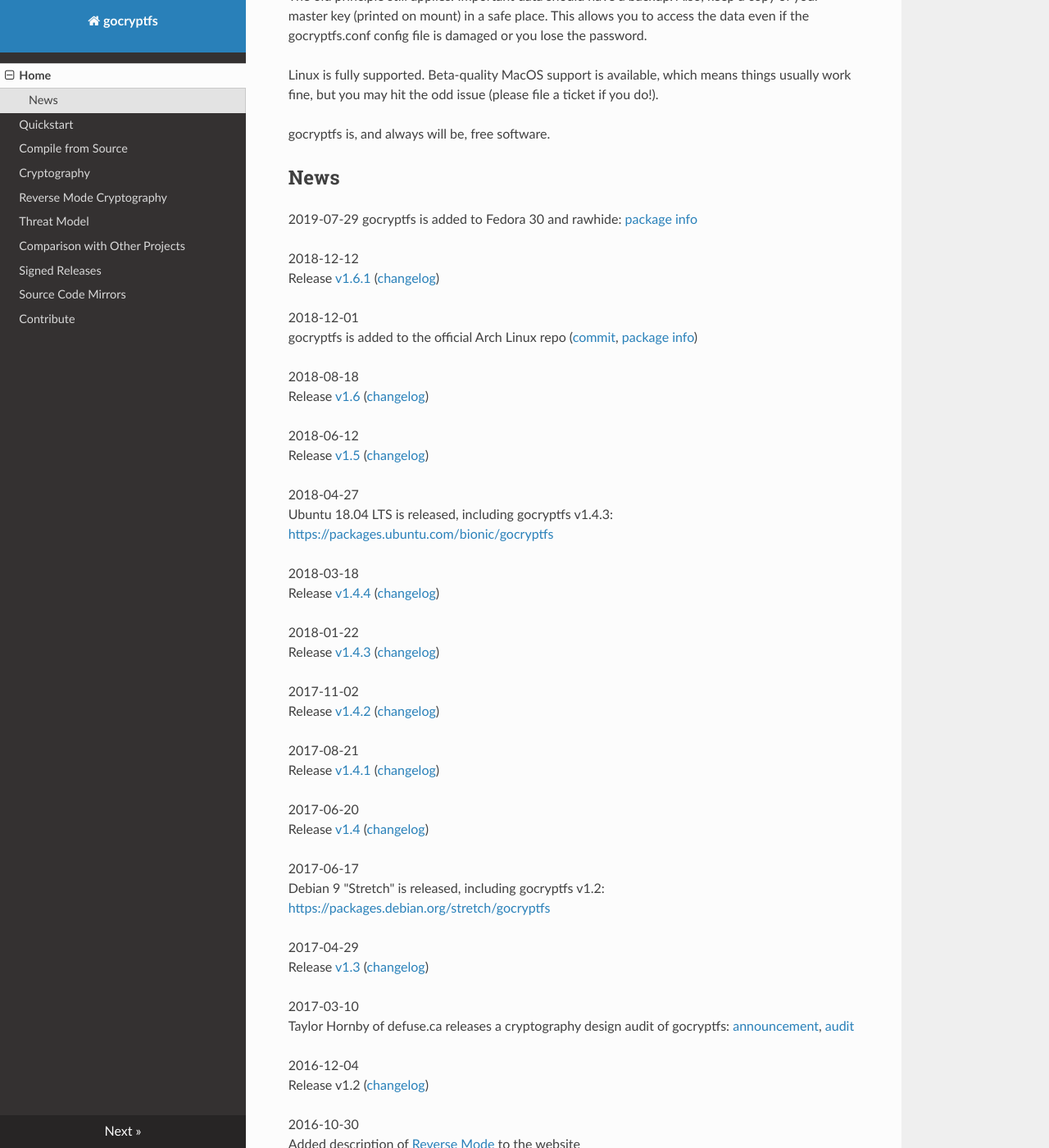
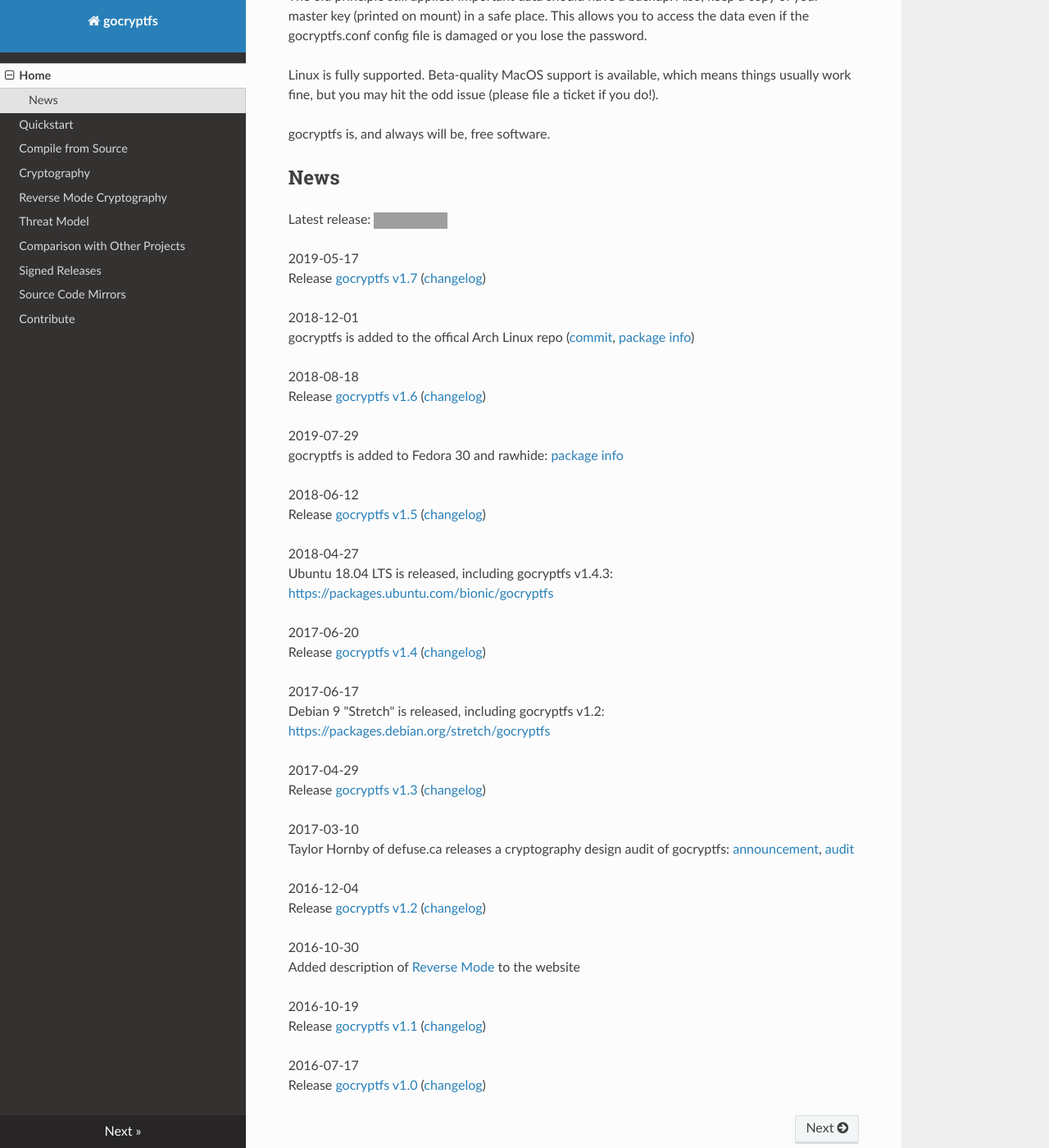
Before and after one commit to rfjakob/gocryptfs-website, an MkDocs documentation site: the page built from docs/index.md, in a window 1280 px wide and 1400 px high, scrolled down 912 px. Shown: the whole window at 82% size. Built offline with MkDocs 1.6.1, drawn with Linux system fonts in a browser that asks for light colours; nearby versions of some CDN libraries; old or Windows-style settings are respelled for this version of MkDocs; some of the changed text lies outside the part shown; grey boxes are pictures that could not be loaded.

Commit message:
news: drop patch releases, add "latest release"
Makes it easier to keep the website up to date.

Fixes https://github.com/rfjakob/gocryptfs/issues/426

```diff
--- a/docs/index.md
+++ b/docs/index.md
@@ -46,63 +46,61 @@ gocryptfs is, and always will be, free software.
 News
 ----
 
-2019-07-29
+Latest release: [![Latest release](https://img.shields.io/github/release/rfjakob/gocryptfs.svg)](https://github.com/rfjakob/gocryptfs/releases)
+
+2019-05-17<br>
+Release [gocryptfs v1.7](https://github.com/rfjakob/gocryptfs/releases/tag/v1.7)
+([changelog](https://github.com/rfjakob/gocryptfs#changelog))
+
+2018-12-01<br>
+gocryptfs is added to the offical Arch Linux repo
+([commit](https://git.archlinux.org/svntogit/community.git/commit/trunk?h=packages/gocryptfs&id=1714dd305acbe2ada823f34fbaa390af11633086),
+[package info](https://www.archlinux.org/packages/community/x86_64/gocryptfs/))
+
+2018-08-18<br>
+Release [gocryptfs v1.6](https://github.com/rfjakob/gocryptfs/releases/tag/v1.6)
+([changelog](https://github.com/rfjakob/gocryptfs#changelog))
+
+2019-07-29<br>
 gocryptfs is added to Fedora 30 and rawhide:
 [package info](https://src.fedoraproject.org/rpms/golang-github-rfjakob-gocryptfs)
 
-2018-12-12
-Release [v1.6.1](https://github.com/rfjakob/gocryptfs/releases)
+2018-06-12<br>
+Release [gocryptfs v1.5](https://github.com/rfjakob/gocryptfs/releases/tag/v1.5)
 ([changelog](https://github.com/rfjakob/gocryptfs#changelog))
 
-2018-12-01
-gocryptfs is added to the official Arch Linux repo
-([commit](https://git.archlinux.org/svntogit/community.git/commit/trunk?h=packages/gocryptfs&id=1714dd305acbe2ada823f34fbaa390af11633086),
-[package info](https://www.archlinux.org/packages/community/x86_64/gocryptfs/))
-
-2018-08-18
-Release [v1.6](https://github.com/rfjakob/gocryptfs/releases)
-([changelog](https://github.com/rfjakob/gocryptfs#changelog))
-
-2018-06-12
-Release [v1.5](https://github.com/rfjakob/gocryptfs/releases)
-([changelog](https://github.com/rfjakob/gocryptfs#changelog))
-
-2018-04-27
+2018-04-27<br>
 Ubuntu 18.04 LTS is released, including gocryptfs v1.4.3:
 [https://packages.ubuntu.com/bionic/gocryptfs](https://packages.ubuntu.com/bionic/gocryptfs)
 
-2018-03-18
-Release [v1.4.4](https://github.com/rfjakob/gocryptfs/releases) ([changelog](https://github.com/rfjakob/gocryptfs#changelog))
+2017-06-20<br>
+Release [gocryptfs v1.4](https://github.com/rfjakob/gocryptfs/releases/tag/v1.4)
+([changelog](https://github.com/rfjakob/gocryptfs#changelog))
 
-2018-01-22
-Release [v1.4.3](https://github.com/rfjakob/gocryptfs/releases) ([changelog](https://github.com/rfjakob/gocryptfs#changelog))
-
-2017-11-02
-Release [v1.4.2](https://github.com/rfjakob/gocryptfs/releases) ([changelog](https://github.com/rfjakob/gocryptfs#changelog))
-
-2017-08-21
-Release [v1.4.1](https://github.com/rfjakob/gocryptfs/releases) ([changelog](https://github.com/rfjakob/gocryptfs#changelog))
-
-2017-06-20
-Release [v1.4](https://github.com/rfjakob/gocryptfs/releases) ([changelog](https://github.com/rfjakob/gocryptfs#changelog))
-
-2017-06-17
+2017-06-17<br>
 Debian 9 "Stretch" is released, including gocryptfs v1.2:
 [https://packages.debian.org/stretch/gocryptfs](https://packages.debian.org/stretch/gocryptfs)
 
-2017-04-29
-Release [v1.3](https://github.com/rfjakob/gocryptfs/releases) ([changelog](https://github.com/rfjakob/gocryptfs#changelog))
+2017-04-29<br>
+Release [gocryptfs v1.3](https://github.com/rfjakob/gocryptfs/releases/tag/v1.3)
+([changelog](https://github.com/rfjakob/gocryptfs#changelog))
 
-2017-03-10
+2017-03-10<br>
 Taylor Hornby of defuse.ca releases a cryptography design audit of gocryptfs:
 [announcement](https://twitter.com/DefuseSec/status/840239275740405761),
 [audit](https://defuse.ca/audits/gocryptfs.htm)
 
-2016-12-04
-Release v1.2 ([changelog](https://github.com/rfjakob/gocryptfs#changelog))
+2016-12-04<br>
+Release [gocryptfs v1.2](https://github.com/rfjakob/gocryptfs/releases/tag/v1.2)
+([changelog](https://github.com/rfjakob/gocryptfs#changelog))
 
-2016-10-30
+2016-10-30<br>
 Added description of [Reverse Mode](reverse_mode) to the website
 
-2016-10-30
-Bugfix release v1.1.1, [changelog](https://github.com/rfjakob/gocryptfs#changelog)
+2016-10-19<br>
+Release [gocryptfs v1.1](https://github.com/rfjakob/gocryptfs/releases/tag/v1.1)
+([changelog](https://github.com/rfjakob/gocryptfs#changelog))
+
+2016-07-17<br>
+Release [gocryptfs v1.0](https://github.com/rfjakob/gocryptfs/releases/tag/v1.0)
+([changelog](https://github.com/rfjakob/gocryptfs#changelog))
```
